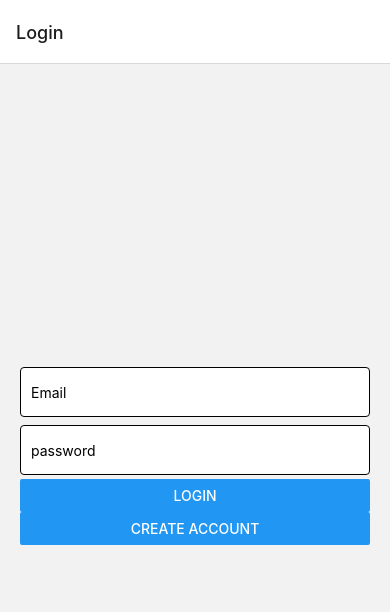
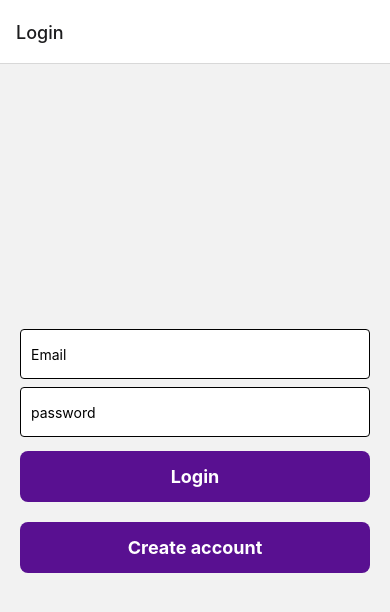
Before and after one commit to RudraPramanik/shop, a React Native app: screen /Details in a window 390 px wide. Shown: the top 612 px of the page. Built offline with nearby package versions, Linux system fonts and the light colour scheme; no server answers.

Commit message:
ui-enhance

```diff
--- a/FirebaseConfig.ts
+++ b/FirebaseConfig.ts
@@ -1,6 +1,9 @@
 import { initializeApp } from 'firebase/app';
 import { getAuth } from 'firebase/auth';
 import { getFirestore } from 'firebase/firestore';
+import { initializeAuth, getReactNativePersistence } from 'firebase/auth';
+import ReactNativeAsyncStorage from '@react-native-async-storage/async-storage';
+
 
 // Initialize Firebase with your config
 const firebaseConfig = {
@@ -15,6 +18,11 @@ const firebaseConfig = {
 
 const app = initializeApp(firebaseConfig);
 
+
+// const auth = initializeAuth(app, {
+//     persistence: getReactNativePersistence(ReactNativeAsyncStorage)
+//   });
+
 export const FIREBASE_APP = initializeApp(firebaseConfig);
-export const FIRESTORE_DB = getFirestore(FIREBASE_APP);
-export const FIREBASE_AUTH = getAuth(FIREBASE_APP);
+export const FIRESTORE_DB = getFirestore(app);
+export const FIREBASE_AUTH = getAuth(app);
--- a/app/screens/Details.tsx
+++ b/app/screens/Details.tsx
@@ -50,10 +50,13 @@ const Details: React.FC<Props> = ({ route, navigation }) => {
       <View style={styles.detailsContainer} >
       <Text style={styles.title} >{product.title}</Text>
       <Text style={styles.price} >${product.price}</Text>
-      <Text style={styles.price} >${product.description}</Text>
-      <Button title="Add to Favorites" onPress={addToFavorites} />
+      <Text style={styles.description} >${product.description}</Text>
+      {/* <Button title="Add to Favorites" onPress={addToFavorites} /> */}
+      <TouchableOpacity onPress={addToFavorites} style={styles.button}>
+            <Text style={styles.buttonText}>Add To Favourite</Text>
+          </TouchableOpacity>
       <TouchableOpacity onPress={() => navigation.navigate('Home')} style={styles.backButton}>
-        <Text style={styles.backButtonText}>Back to Home</Text>
+        <Text style={styles.buttonText}>Back to Home</Text>
       </TouchableOpacity>
     </View>
     </View>
@@ -82,6 +85,11 @@ const styles = StyleSheet.create({
     fontSize: 18,
     marginBottom: 20,
   },
+  description:{
+    fontSize: 14,
+    marginBottom: 20,
+    marginHorizontal:10,
+  },
   backButton: {
     marginTop:20,
     fontSize: 16,
@@ -91,6 +99,21 @@ const styles = StyleSheet.create({
     fontSize: 16,
     color: 'blue',
   },
+  button: {
+    marginVertical: 10,
+    borderRadius: 8,
+    paddingVertical: 15,
+    paddingHorizontal: 10,
+    alignItems: "center",
+    borderColor:"#591091",
+    borderWidth:2,
+    elevation: 0,
+  },
+  buttonText: {
+    color:  "#591091",
+    fontWeight: "bold",
+    fontSize: 18,
+  },
 });
 
 export default Details;
--- a/app/screens/Favourite.tsx
+++ b/app/screens/Favourite.tsx
@@ -1,6 +1,7 @@
 import React, { useEffect, useState } from 'react';
 import { View, Text, StyleSheet, Button, ScrollView } from 'react-native';
 import AsyncStorage from '@react-native-async-storage/async-storage';
+import { TouchableOpacity } from 'react-native-gesture-handler';
 
 interface Product {
   id: number;
@@ -51,7 +52,9 @@ const Favorite: React.FC = () => {
               <Text style={styles.title}>{fav.title}</Text>
               <Text>${fav.price}</Text>
             </View>
-            <Button title="Remove" onPress={() => removeFromFavorites(fav.id)} />
+            <TouchableOpacity onPress={() => removeFromFavorites(fav.id)} style={styles.button}>
+            <Text style={styles.buttonText}>Remove</Text>
+          </TouchableOpacity>
           </View>
         ))}
       </ScrollView>
@@ -70,6 +73,7 @@ const styles = StyleSheet.create({
     fontSize: 20,
     fontWeight: 'bold',
     marginBottom: 10,
+    color:"#591091",
   },
   scrollContent: {
     flexGrow: 1,
@@ -82,7 +86,7 @@ const styles = StyleSheet.create({
     width: '100%',
     paddingVertical: 10,
     borderBottomWidth: 1,
-    borderBottomColor: '#ccc',
+    borderBottomColor: "#591091",
   },
   itemInfo: {
     flex: 1,
@@ -91,80 +95,22 @@ const styles = StyleSheet.create({
   title: {
     fontSize: 16,
   },
+  button: {
+    marginVertical: 10,
+    borderRadius: 8,
+    paddingVertical: 10,
+    paddingHorizontal: 10,
+    alignItems: "center",
+    borderColor:"#591091",
+    borderWidth:2,
+    elevation: 0,
+  },
+  buttonText: {
+    color:  "#591091",
+    fontWeight: "bold",
+    fontSize: 18,
+  },
+
 });
 
 export default Favorite;
-
-
-
-
-
-// import React, { useEffect, useState } from 'react';
-// import { View, Text, StyleSheet, Button } from 'react-native';
-// import AsyncStorage from '@react-native-async-storage/async-storage';
-
-// interface Product {
-//   id: number;
-//   title: string;
-//   price: number;
-// }
-
-// const Favorite: React.FC = () => {
-//   const [favorites, setFavorites] = useState<Product[]>([]);
-
-//   useEffect(() => {
-//     const loadFavorites = async () => {
-//       try {
-//         // Retrieve favorites from AsyncStorage
-//         const favoritesString = await AsyncStorage.getItem('favorites');
-//         if (favoritesString) {
-//           setFavorites(JSON.parse(favoritesString));
-//         }
-//       } catch (error) {
-//         console.error('Error loading favorites:', error);
-//       }
-//     };
-
-//     loadFavorites();
-//   }, []);
-
-//   const removeFromFavorites = async (productId: number) => {
-//     try {
-//       // Filter out the product with the given id
-//       const updatedFavorites = favorites.filter((fav) => fav.id !== productId);
-//       // Update AsyncStorage with the updated favorites list
-//       await AsyncStorage.setItem('favorites', JSON.stringify(updatedFavorites));
-//       // Update state to reflect the changes
-//       setFavorites(updatedFavorites);
-//       alert('Product removed from favorites!');
-//     } catch (error) {
-//       console.error('Error removing from favorites:', error);
-//     }
-//   };
-
-//   return (
-//     <View style={styles.container}>
-//       <Text>Favorite Screen</Text>
-//       {favorites.map((fav) => (
-//         <View key={fav.id} style={styles.item}>
-//           <Text>{fav.title}</Text>
-//           <Text>${fav.price}</Text>
-//           <Button title="Remove" onPress={() => removeFromFavorites(fav.id)} />
-//         </View>
-//       ))}
-//     </View>
-//   );
-// };
-
-// const styles = StyleSheet.create({
-//   container: {
-//     flex: 1,
-//     justifyContent: 'center',
-//     alignItems: 'center',
-//   },
-//   item: {
-//     marginBottom: 10,
-//   },
-// });
-
-// export default Favorite;
--- a/app/screens/Login.tsx
+++ b/app/screens/Login.tsx
@@ -1,67 +1,90 @@
-import { ActivityIndicator, Button, KeyboardAvoidingView, StyleSheet, Text, TextInput, View } from "react-native";
+import {
+  ActivityIndicator,
+  Button,
+  KeyboardAvoidingView,
+  StyleSheet,
+  Text,
+  TextInput,
+  TouchableOpacity,
+  View,
+} from "react-native";
 import React, { useState } from "react";
+import * as firebase from "firebase/app";
 import { FIREBASE_AUTH } from "../../FirebaseConfig";
-import { createUserWithEmailAndPassword, signInWithEmailAndPassword } from "firebase/auth";
+import {
+  createUserWithEmailAndPassword,
+  signInWithEmailAndPassword,
+  signInWithPopup,
+} from "firebase/auth";
+import { GoogleAuthProvider } from "firebase/auth";
 
 const Login = () => {
-    const[ email, setEmail] = useState('')
-  const[ password, setPassword] = useState('');
-  const [ loading, setLoading] = useState(false);
+  const [email, setEmail] = useState("");
+  const [password, setPassword] = useState("");
+  const [loading, setLoading] = useState(false);
   const auth = FIREBASE_AUTH;
 
-  const signIn = async()=>{
+  const signIn = async () => {
     setLoading(true);
-    try{
-        const response = await signInWithEmailAndPassword(auth,email, password);
-        console.log(response);
-    }catch(error: any ){
-        console.log(error);
-        alert('Sign in failed'+ error.message )
-    }finally{
-        setLoading(false)
+    try {
+      const response = await signInWithEmailAndPassword(auth, email, password);
+      console.log(response);
+    } catch (error: any) {
+      console.log(error);
+      alert("Sign in failed" + error.message);
+    } finally {
+      setLoading(false);
     }
-  }
+  };
 
-  const signUp = async()=>{
+  const signUp = async () => {
     setLoading(true);
-    try{
-        const response = await createUserWithEmailAndPassword(auth,email, password);
-        console.log(response);
-        alert('Check your emails!')
-    }catch(error: any ){
-        console.log(error);
-        alert('Sign up failed'+ error.message )
-    }finally{
-        setLoading(false)
+    try {
+      const response = await createUserWithEmailAndPassword(
+        auth,
+        email,
+        password
+      );
+      console.log(response);
+      alert("Check your emails!");
+    } catch (error: any) {
+      console.log(error);
+      alert("Sign up failed" + error.message);
+    } finally {
+      setLoading(false);
     }
-  }
+  };
+
+
   return (
-
-    // <KeyboardAvoidingView behavior="padding" >
     <View style={styles.container}>
       <TextInput
         value={email}
         style={styles.input}
         placeholder="Email"
         autoCapitalize="none"
-        onChangeText={(text)=> setEmail(text) }
+        onChangeText={(text) => setEmail(text)}
       ></TextInput>
-       <TextInput
-       secureTextEntry={true}
+      <TextInput
+        secureTextEntry={true}
         value={password}
         style={styles.input}
         placeholder="password"
         autoCapitalize="none"
-        onChangeText={(text)=> setPassword(text) }
+        onChangeText={(text) => setPassword(text)}
       ></TextInput>
-      {
-        loading ? <ActivityIndicator size="large" color="#0000ff"/>
-        : <>
-        <Button  title="Login" onPress={signIn }/>
-        <Button  title="Create account" onPress={signUp}/>
-
+      {loading ? (
+        <ActivityIndicator size="large" color="#0000ff" />
+      ) : (
+        <>
+          <TouchableOpacity onPress={signIn} style={styles.button}>
+            <Text style={styles.buttonText}>Login</Text>
+          </TouchableOpacity>
+          <TouchableOpacity onPress={signUp} style={styles.button}>
+            <Text style={styles.buttonText}>Create account</Text>
+          </TouchableOpacity>
         </>
-      }
+      )}
     </View>
   );
 };
@@ -82,4 +105,18 @@ const styles = StyleSheet.create({
     padding: 10,
     backgroundColor: "#fff",
   },
+  button: {
+    marginVertical: 10,
+    borderRadius: 8,
+    paddingVertical: 15,
+    paddingHorizontal: 10,
+    alignItems: "center",
+    backgroundColor: "#591091",
+    elevation: 3,
+  },
+  buttonText: {
+    color: "#fff",
+    fontWeight: "bold",
+    fontSize: 18,
+  },
 });
--- a/package.json
+++ b/package.json
@@ -10,6 +10,7 @@
   },
   "dependencies": {
     "@react-native-async-storage/async-storage": "^1.21.0",
+    "@react-native-google-signin/google-signin": "^11.0.0",
     "@react-navigation/bottom-tabs": "^6.5.11",
     "@react-navigation/drawer": "^6.6.6",
     "@react-navigation/native": "^6.1.9",
@@ -17,6 +18,7 @@
     "@react-navigation/stack": "^6.3.20",
     "axios": "^1.6.7",
     "expo": "~50.0.6",
+    "expo-auth-session": "^5.4.0",
     "expo-status-bar": "~1.11.1",
     "firebase": "^10.8.0",
     "react": "18.2.0",
```
Also changed, not shown: app/screens/Home.tsx (+4 -99 lines), 1 other file (tests, documents, lock files or other folders).
